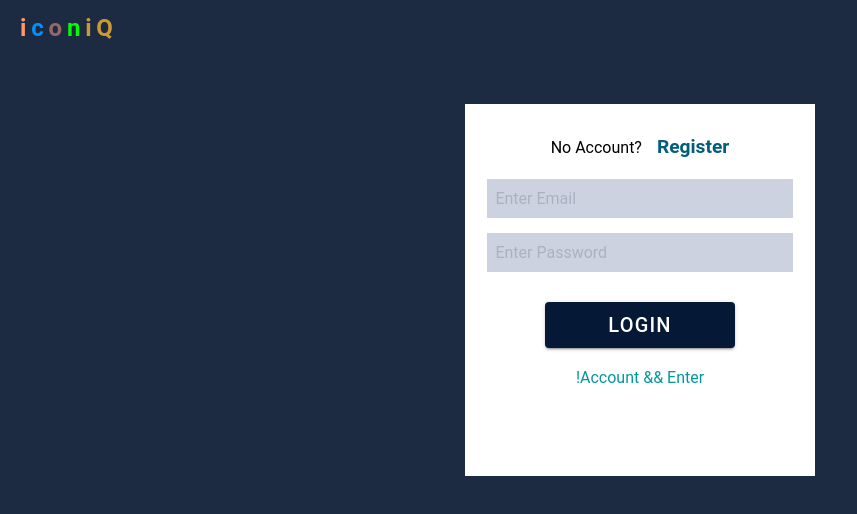
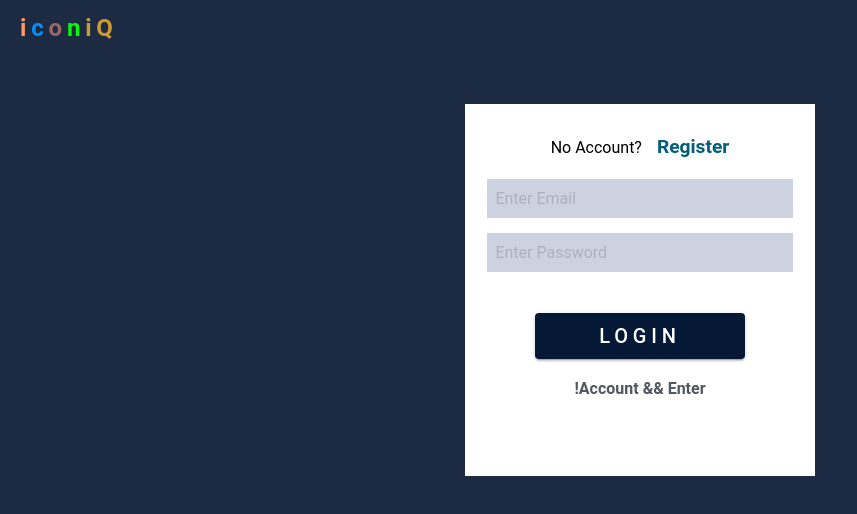
Before and after one commit to benkinase/android_ionic_react_quiz_app, a React (Create React App) app: page /login in a window 1280 px wide. Shown: the top 514 px of the page, without its empty margins (0-857 px from the left). Built offline with nearby package versions, Linux system fonts and the light colour scheme; no server answers.

Commit message:
login/register btn adjusted

```diff
--- a/src/pages/Home.tsx
+++ b/src/pages/Home.tsx
@@ -151,6 +151,7 @@ const Home: React.FC = () => {
 
   //colored letters
   generateColoredLetter(".user");
+  //generateColoredLetter("#no-auth");
   return (
     <IonPage>
       <IonHeader>
@@ -158,7 +159,7 @@ const Home: React.FC = () => {
           {user ? (
             <div className="ion-head">
               <IonTitle>
-                <b>Welcome, {username}</b>
+                <b className="user">Welcome, {username}</b>
               </IonTitle>
               <IonButton className="logout-btn" onClick={() => logout()}>
                 logout
@@ -177,13 +178,9 @@ const Home: React.FC = () => {
       <IonContent fullscreen>
         <div className="home">
           {loading && <p>Loading Questions...</p>}
-
           {number === totalQuestions - 1 ? showSummary : null}
-
           {gameOver && showStart}
-
           {!gameOver && number !== totalQuestions - 1 ? showQuit : null}
-
           {!loading && !gameOver && number !== totalQuestions - 1 ? (
             <QuestionCard
               questionNr={number + 1}
--- a/src/pages/Login.css
+++ b/src/pages/Login.css
@@ -5,7 +5,6 @@
   height: 100%;
   background-color: var(--custom-background-color);
 }
-
 .login {
   position: relative;
   max-width: 350px;
@@ -40,8 +39,9 @@
 .login-btn {
   text-align: center;
   padding: 5px;
-  width: 200px !important;
-  margin-bottom: 15px;
+  width: 220px !important;
+  margin: 15px 0px;
+  letter-spacing: 0.3rem;
 }
 .login-btn-container {
   text-align: center;
@@ -52,11 +52,13 @@
 }
 .login-btn-container #no-auth {
   text-decoration: none;
-  color: #02999e;
   transition: all 300ms linear;
+  font-size: 1rem;
+  font-weight: bold;
+  color: #51575e;
 }
 .login-btn-container #no-auth:hover {
   text-decoration: underline;
-  color: #09d195;
+  color: #036849;
   cursor: pointer;
 }
--- a/src/pages/Register.css
+++ b/src/pages/Register.css
@@ -44,8 +44,9 @@
 .register-btn {
   text-align: center;
   padding: 5px;
-  width: 200px !important;
+  width: 220px !important;
   margin-bottom: 15px;
+  letter-spacing: 0.3rem;
 }
 .register-btn-container {
   text-align: center;
```
